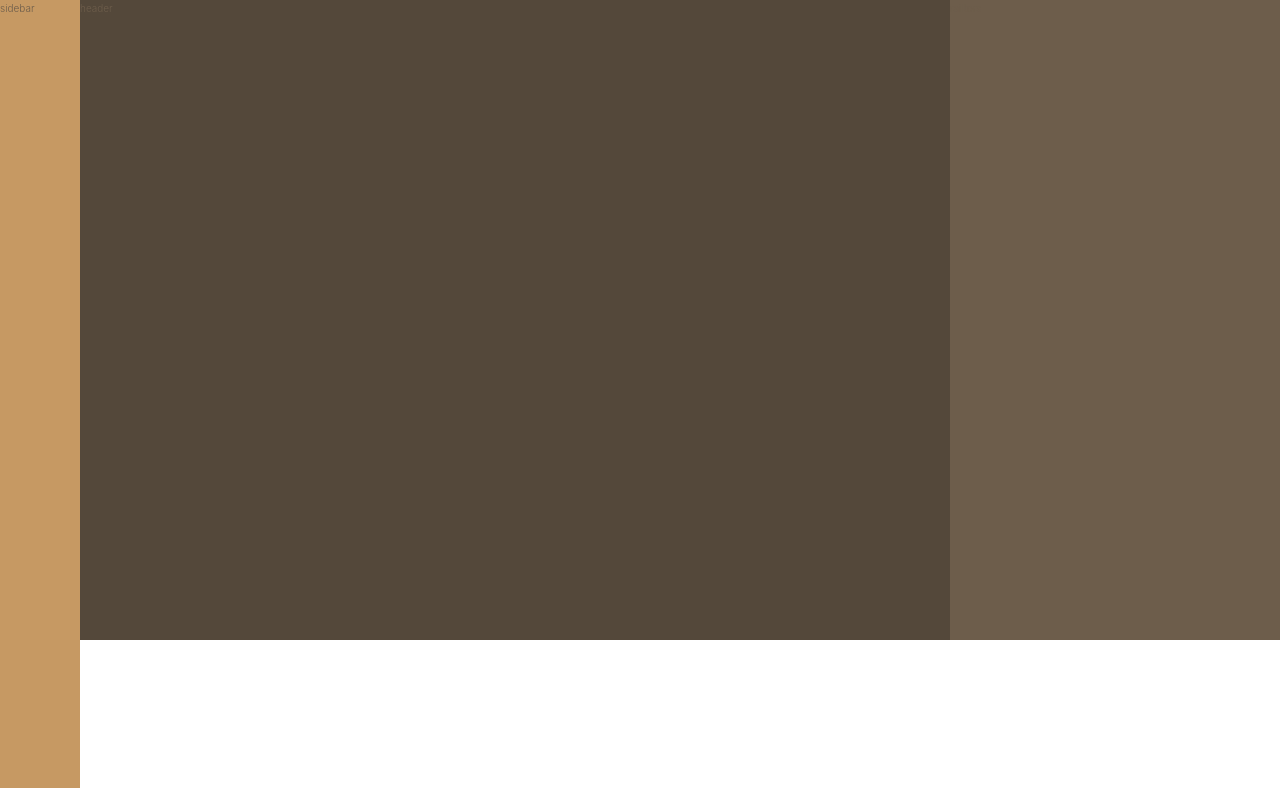
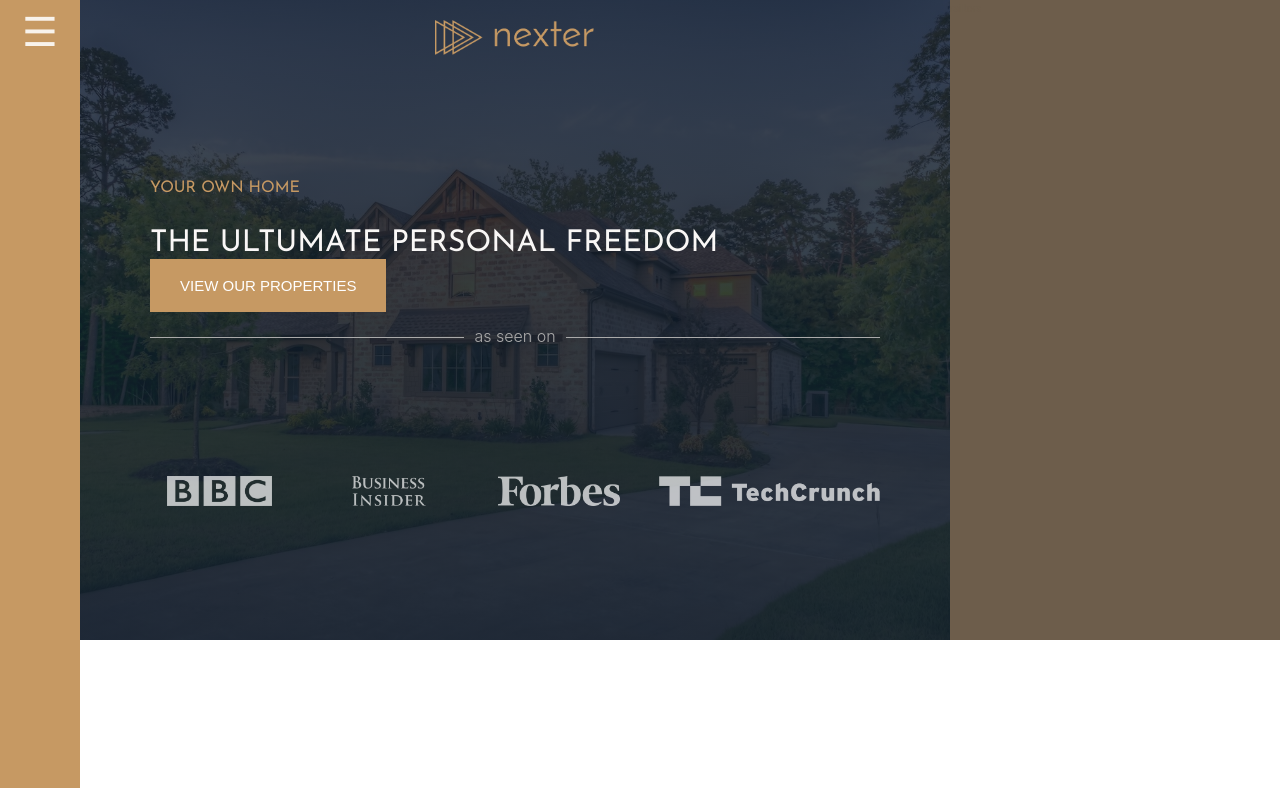
Before and after one commit to JakhongirEngineer/css-grid-project, a React (Create React App) app: page / in a window 1280 px wide. Shown: the top 788 px of the page. Built offline with nearby package versions, Linux system fonts and the light colour scheme.

Commit message:
footer, sidebar, header are completed

```diff
--- a/src/App.js
+++ b/src/App.js
@@ -6,8 +6,8 @@ import Features from './components/features/Features.component';
 import StoryPictures from './components/StoryPictures.component';
 import StoryContent from './components/StoryContent.component ';
 import Homes from './components/homes/Homes.component';
-import Gallery from './components/Gallery.component';
 import Footer from './components/Footer.component';
+import Gallery from './components/gallery/Gallery.component';
 
 
 function App() {
@@ -20,7 +20,7 @@ function App() {
       <StoryPictures />
       <StoryContent />
       <Homes />
-      <Gallery />
+      <Gallery/>
       <Footer />
     </div>
   );
--- a/src/components/Footer.component.jsx
+++ b/src/components/Footer.component.jsx
@@ -4,7 +4,19 @@ import React from "react";
 const Footer = () => {
     return(
       <footer className="footer">
-      footer
+
+          <ul className="nav">
+            <li className="nav__item"><a href="#" className="nav__link">find your dream home</a></li>
+            <li className="nav__item"><a href="#" className="nav__link">request for proposal</a></li>
+            <li className="nav__item"><a href="#" className="nav__link">download home planner</a></li>
+            <li className="nav__item"><a href="#" className="nav__link">contact us</a></li>
+            <li className="nav__item"><a href="#" className="nav__link">submit work property</a></li>
+            <li className="nav__item"><a href="#" className="nav__link">come work with us</a></li>
+          </ul>
+        <p className="copyright">
+          this project was initially created by a udemy instructor Jonas Schmendtmann using vanilla css and html.
+          Focus of this project is mainly on css grid. I used React to create my own vertion of this project.
+        </p>
       </footer>
     )
 }
--- a/src/components/Gallery.component.jsx
+++ /dev/null
@@ -1,15 +0,0 @@
-import React from "react";
-
-
-const Gallery = () => {
-    return(
-      <section className="gallery">
-      gallery
-      </section>
-
-
-
-    )
-}
-
-export default Gallery;
--- a/src/components/Header.component.jsx
+++ b/src/components/Header.component.jsx
@@ -1,10 +1,27 @@
 import React from "react";
+import logo from "../img/logo.png";
+import logo1 from "../img/logo-bbc.png";
+import logo2 from "../img/logo-bi.png";
+import logo3 from "../img/logo-forbes.png";
+import logo4 from "../img/logo-techcrunch.png";
 
 
 const Header = () => {
     return(
       <header className="header">
-        header
+        <img src={logo} alt="" className="header__logo"/>
+        <h3 className="heading-3">your own home</h3>
+        <h1 className="heading-1">the ultumate personal freedom</h1>
+        <button className="btn header__btn">view our properties</button>
+        <div className="header__seenon-text">
+          <p>as seen on</p>
+        </div>
+        <div className="header__seenon-logos">
+          <img src={logo1} alt="logo 1" className="header__seenon-logo"/>
+          <img src={logo2} alt="logo 2" className="header__seenon-logo"/>
+          <img src={logo3} alt="logo 3" className="header__seenon-logo"/>
+          <img src={logo4} alt="logo 4" className="header__seenon-logo"/>
+        </div>
       </header>
 
     )
--- a/src/components/Sidebar.component.jsx
+++ b/src/components/Sidebar.component.jsx
@@ -4,7 +4,7 @@ import React from "react";
 const Sidebar = () => {
     return(
       <div className="sidebar">
-        sidebar
+        <div className="sidebar__icon">&#9776;</div>
       </div>
 
     )
--- /dev/null
+++ b/src/components/gallery/Gallery.component.jsx
@@ -0,0 +1,57 @@
+import React from "react";
+import images from "./galeryImages";
+
+
+
+const Gallery = () => {
+    return(
+      <section className="gallery">
+
+          <figure className="gallery__item gallery__item--1">
+             <img src={images.gal1} alt="gal-image" className="gallery__img gallery__img--1"/>
+          </figure>
+          <figure className="gallery__item gallery__item--2">
+             <img src={images.gal2} alt="gal-image" className="gallery__img gallery__img--2"/>
+          </figure>
+          <figure className="gallery__item gallery__item--3">
+             <img src={images.gal3} alt="gal-image" className="gallery__img gallery__img--3"/>
+          </figure>
+          <figure className="gallery__item gallery__item--4">
+             <img src={images.gal4} alt="gal-image" className="gallery__img gallery__img--4"/>
+          </figure>
+          <figure className="gallery__item gallery__item--5">
+              <img src={images.gal5} alt="gal-image" className="gallery__img gallery__img--5"/>
+          </figure>
+          <figure className="gallery__item gallery__item--6">
+             <img src={images.gal6} alt="gal-image" className="gallery__img gallery__img--6"/>
+          </figure>
+          <figure className="gallery__item gallery__item--7">
+             <img src={images.gal7} alt="gal-image" className="gallery__img gallery__img--7"/>
+          </figure>
+          <figure className="gallery__item gallery__item--8">
+             <img src={images.gal8} alt="gal-image" className="gallery__img gallery__img--8"/>
+          </figure>
+          <figure className="gallery__item gallery__item--9">
+             <img src={images.gal9} alt="gal-image" className="gallery__img gallery__img--9"/>
+          </figure>
+          <figure className="gallery__item gallery__item--10">
+             <img src={images.gal10} alt="gal-image" className="gallery__img gallery__img--10"/>
+          </figure>
+          <figure className="gallery__item gallery__item--11">
+             <img src={images.gal11} alt="gal-image" className="gallery__img gallery__img--11"/>
+          </figure>
+          <figure className="gallery__item gallery__item--12">
+             <img src={images.gal12} alt="gal-image" className="gallery__img gallery__img--12"/>
+          </figure>
+          <figure className="gallery__item gallery__item--13">
+              <img src={images.gal13} alt="gal-image" className="gallery__img gallery__img--13"/>
+          </figure>
+          <figure className="gallery__item gallery__item--14">
+              <img src={images.gal14} alt="gal-image" className="gallery__img gallery__img--14"/>
+          </figure>
+      </section>
+
+    )
+}
+
+export default Gallery;
--- /dev/null
+++ b/src/components/gallery/galeryImages.jsx
@@ -0,0 +1,20 @@
+import gal1 from "../../img/gal-1.jpeg";
+import gal2 from "../../img/gal-2.jpeg";
+import gal3 from "../../img/gal-3.jpeg";
+import gal4 from "../../img/gal-4.jpeg";
+import gal5 from "../../img/gal-5.jpeg";
+import gal6 from "../../img/gal-6.jpeg";
+import gal7 from "../../img/gal-7.jpeg";
+import gal8 from "../../img/gal-8.jpeg";
+import gal9 from "../../img/gal-9.jpeg";
+import gal10 from "../../img/gal-10.jpeg";
+import gal11 from "../../img/gal-11.jpeg";
+import gal12 from "../../img/gal-12.jpeg";
+import gal13 from "../../img/gal-13.jpeg";
+import gal14 from "../../img/gal-14.jpeg";
+
+const images = {
+    gal1, gal2, gal3, gal4, gal5, gal6, gal7, gal8, gal9,gal10, gal11, gal12, gal13, gal14
+}
+
+export default images
--- a/src/sass/_footer.scss
+++ b/src/sass/_footer.scss
@@ -1,4 +1,43 @@
 .footer{
     background-color: $color-secondary;
     grid-column: full-start/full-end;
+
+
 }
+
+.nav{
+   display: grid;
+   grid-template-columns: repeat(auto-fit, minmax(15rem, 1fr));
+   grid-gap: 1rem;
+   list-style: none;
+   text-transform: uppercase;
+
+
+    &__item{
+       font-size: 1.2rem;
+       padding: 1rem 3rem;
+       transition: all 0.3s;
+
+       &:hover{
+        background-color: rgba(255, 255, 255, 0.13);
+       }
+
+    }
+
+    &__link{
+       text-decoration: none;
+        &:visited,
+        &:link{
+            color: white;
+        }
+    }
+
+}
+
+.copyright{
+    width: 70%;
+    text-align: center;
+    margin-left: auto;
+    margin-right: auto;
+
+}
--- a/src/sass/_gallery.scss
+++ b/src/sass/_gallery.scss
@@ -1,4 +1,90 @@
 .gallery{
+    grid-column: full-start/full-end;
     background-color: $color-grey-light-1;
-    grid-column: full-start/full-end;
+    display: grid;
+    grid-template-columns: repeat(8, 1fr);
+    grid-template-rows: repeat(7, 5vw);
+    grid-auto-flow: dense;
+    justify-items: stretch;
+    align-items: stretch;
+    grid-gap: 1rem;
+    padding: 2rem;
+
+    &__item{
+
+        &--1{
+           grid-column: 1/span 2;
+           grid-row: 1/ span 2;
+        }
+        &--2{
+          grid-column: 3/ span 3;
+          grid-row: 1/ span 3;
+        }
+        &--3{
+            grid-column: 6/span 1;
+            grid-row: 1/3;
+
+        }
+        &--4{
+            grid-column:7/-1 ;
+            grid-row: 1/3;
+
+        }
+        &--5{
+            grid-column: 1/span 2;
+            grid-row: 3/ span 3;
+
+        }
+        &--6{
+            grid-column: 3/ span 2;
+            grid-row: 4/ span 2;
+
+        }
+        &--7{
+            grid-row: 4/5;
+            grid-column: 5/6;
+
+        }
+        &--8{
+            grid-column: 6/span 2;
+            grid-row: 3/ span 2;
+
+        }
+        &--9{
+            grid-column: 8/span 1;
+            grid-row: 3/ span 3;
+        }
+        &--10{
+            grid-column: 1/span 1;
+            grid-row: 6/ span 3;
+        }
+        &--11{
+            grid-column: 2/span 2;
+            grid-row: 6/ span 2;
+
+        }
+        &--12{
+            grid-column: 4/span 1;
+            grid-row: 6/ span 2;
+
+        }
+        &--13{
+            grid-column: 5/span 3;
+            grid-row: 5/ span 3;
+
+        }
+        &--14{
+            grid-column: 8/span 1;
+            grid-row: 6/ span 2;
+
+        }
+    }
+
+
+    &__img{
+        display: block;
+        width: 100%;
+        height: 100%;
+        object-fit: cover;
+    }
 }
--- a/src/sass/_header.scss
+++ b/src/sass/_header.scss
@@ -1,4 +1,66 @@
 .header{
     background-color: $color-grey-dark-1;
     grid-column: full-start/col-end 6;
+
+    background-image: linear-gradient(rgba($color-secondary,0.8), rgba($color-secondary, 0.9)), url("../img/hero.jpeg");
+    background-size: cover;
+    background-position: center;
+
+    display: grid;
+    grid-template-rows: 1fr 8rem min-content min-content 5rem  2fr;
+    grid-template-columns: 1fr;
+    padding: 2rem 7rem;
+   align-items: center;
+
+
+    &__logo{
+        height: 3.5rem;
+        align-self: start;
+        justify-self: center;
+
+    }
+
+    &__btn{
+        justify-self: start;
+
+    }
+
+
+    &__seenon-logos{
+
+        display: grid;
+        grid-template-columns: repeat(4, 1fr);
+        grid-column-gap: 3rem;
+        align-items: center;
+        justify-items: center;
+
+    }
+
+    &__seenon-text{
+        display: grid;
+        grid-template-columns: 1fr max-content 1fr;
+        align-items: center;
+        grid-gap: 1rem;
+
+        font-size: 1.6rem;
+        color: $color-grey-light-2;
+
+        &::before,
+        &::after{
+            content: "";
+            display: block;
+            height: 1px;
+            background-color: currentColor;
+        }
+
+
+
+    }
+
+
+
+    &__seenon-logo{
+        height: 3rem;
+        opacity: 0.7;
+    }
 }
--- a/src/sass/_sidebar.scss
+++ b/src/sass/_sidebar.scss
@@ -2,4 +2,20 @@
     background-color: $color-primary;
     grid-column: sidebar-start/sidebar-end;
     grid-row: 1/-1;
+
+    display: flex;
+    flex-direction: column;
+    justify-content: start;
+    align-items: center;
+
+
+
+    &__icon{
+        font-size: 4rem;
+        color: rgba(255, 255, 255, 0.884);
+    }
+
+    &__icon:hover{
+        cursor: pointer;
+    }
 }
--- a/src/sass/_typography.scss
+++ b/src/sass/_typography.scss
@@ -8,6 +8,9 @@
 
 .heading-1{
     @extend %heading;
+    font-size: 3rem;
+    line-height: 1;
+    color: $color-grey-light-1;
     &--light{
         color: $color-grey-light-1;
     }
```
